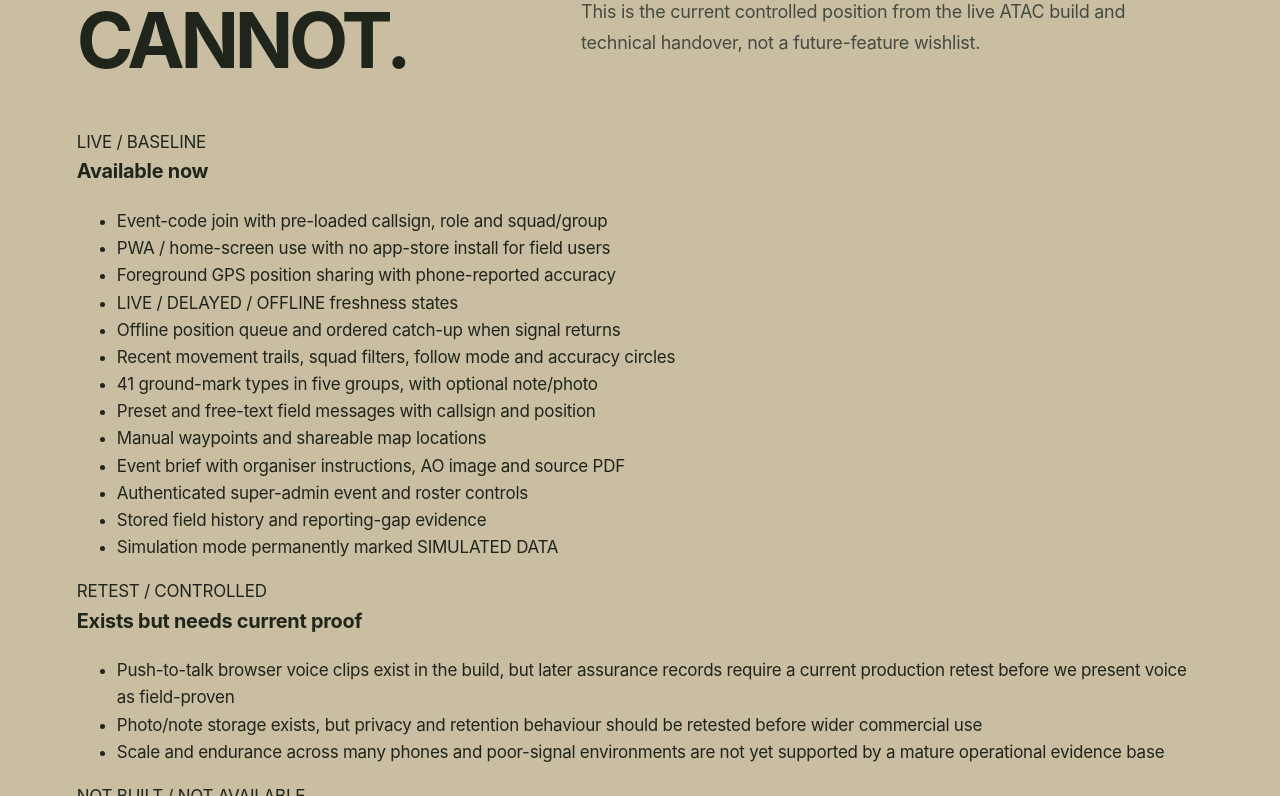
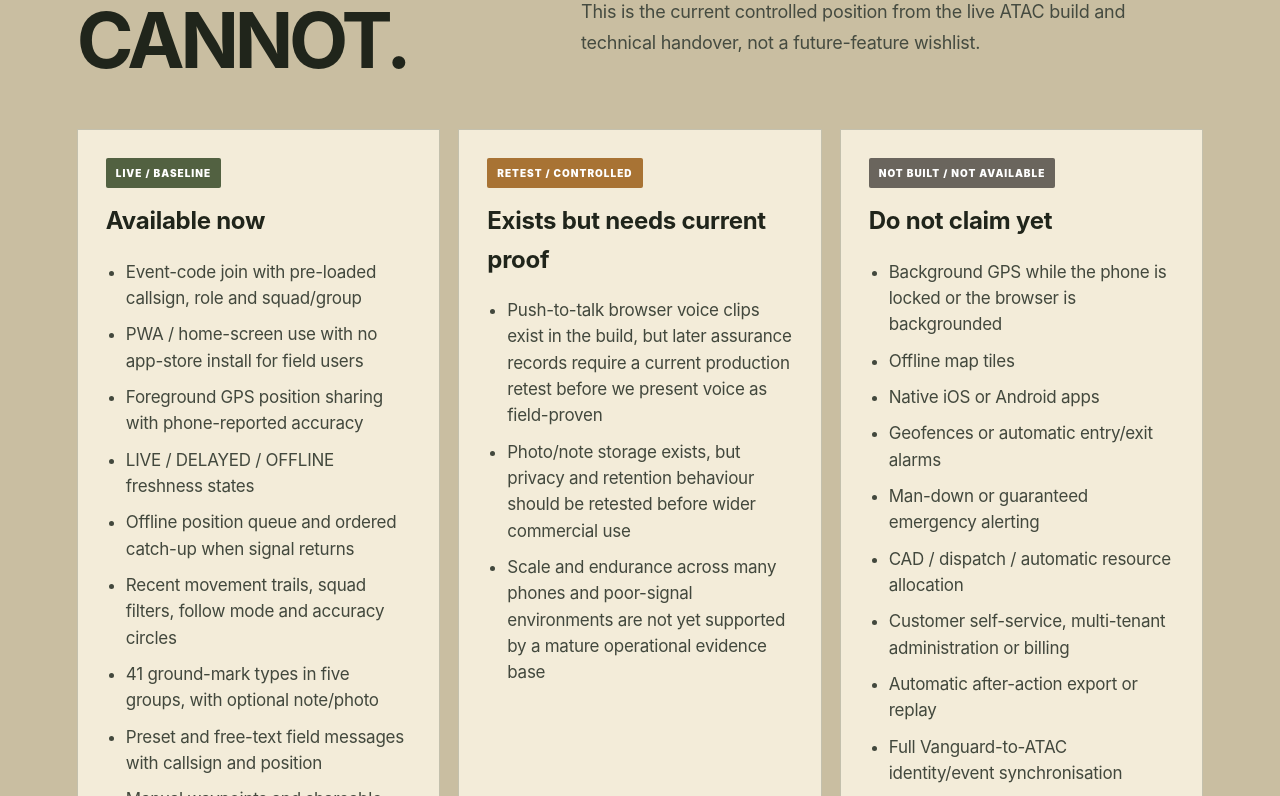
Before and after one commit to ORVIA-Oversight/Vanguard-Tactical-, a Next.js app: page /atac in a window 1280 px wide. Shown: the part 7684-8480 px from the top of the page. Built offline with nearby package versions, Linux system fonts and the light colour scheme.

Commit message:
Style ATAC capability truth matrix

```diff
--- a/app/globals.css
+++ b/app/globals.css
@@ -326,3 +326,23 @@ a:focus-visible,button:focus-visible,input:focus-visible{
   .data-row{grid-template-columns:1fr auto}
   .data-row em{grid-column:1/-1}
 }
+
+
+.capability-matrix{
+  display:grid;grid-template-columns:repeat(3,1fr);gap:18px
+}
+.capability-column{
+  background:#f3ecd9;border:1px solid rgba(45,51,36,.24);
+  padding:28px
+}
+.capability-column h3{font-size:24px;margin:14px 0 18px}
+.capability-column ul{margin:0;padding-left:20px}
+.capability-column li{margin:10px 0;color:#42483d;line-height:1.55}
+.capability-label{
+  display:inline-block;padding:7px 10px;font-size:10px;font-weight:900;
+  letter-spacing:.1em;border-radius:2px
+}
+.live-cap{background:#526141;color:#fff}
+.review-cap{background:#a87334;color:#fff}
+.missing-cap{background:#6a655d;color:#fff}
+@media(max-width:900px){.capability-matrix{grid-template-columns:1fr}}
```
